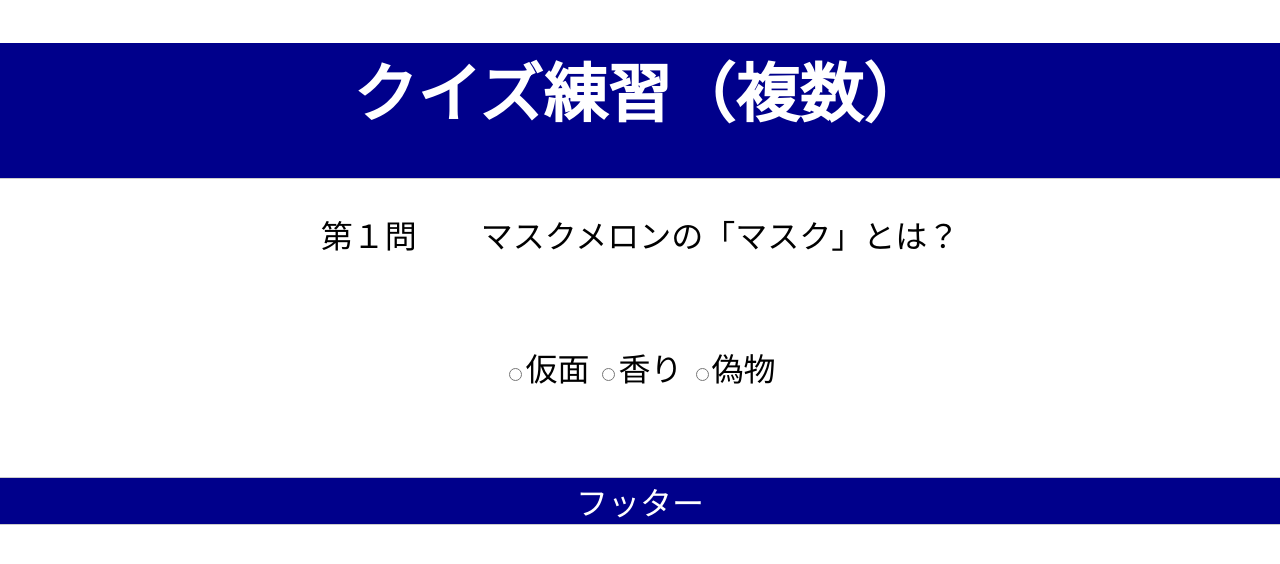
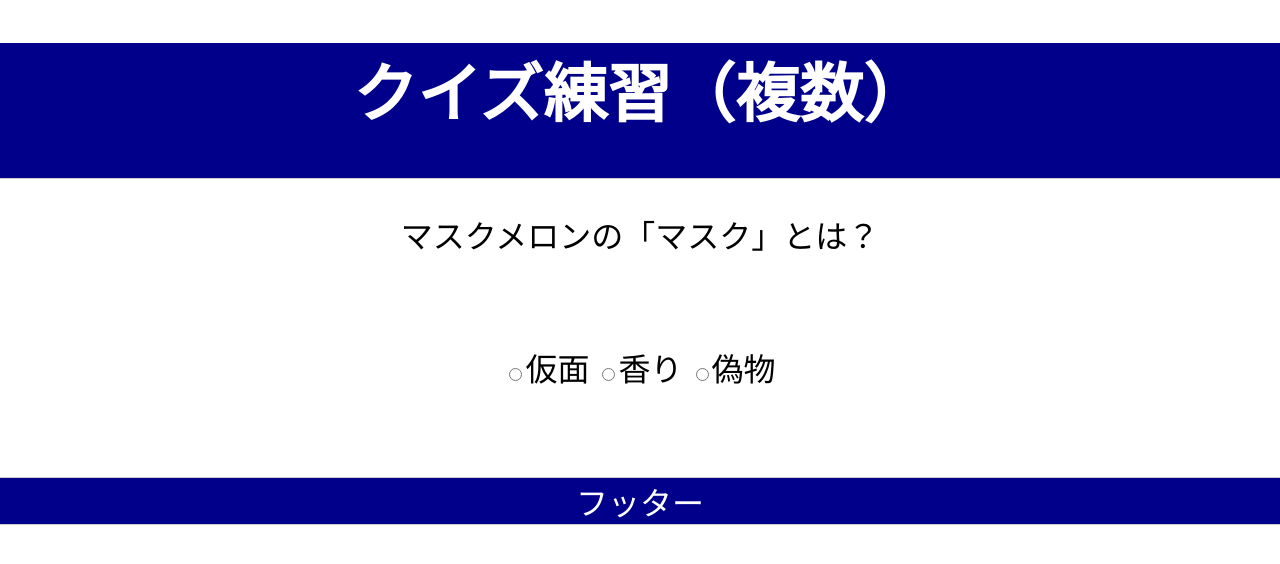
Before and after one commit to iris-river28/prog, a plain HTML site: page js09/quizekadai.html in a window 1280 px wide. Drawn offline with nearby package versions, Linux system fonts and the light colour scheme.

Commit message:
再：第9回課題

```diff
--- a/js09/quizekadai.html
+++ b/js09/quizekadai.html
@@ -10,7 +10,8 @@
 <body>
 
 <header>
-    <h1 id="num">クイズ練習（複数）</h1>
+    <h1>クイズ練習（複数）</h1>
+    <h1 id="num"></h1>
 </header>
 
 <main>
@@ -29,12 +30,12 @@
   //以下に配列を記述してください。
   //問題文[配列]
 const qs = [
-    "第１問　　マスクメロンの「マスク」とは？",
-    "第２問　　二十世紀梨が発見されたのはいつ？",
-    "第３問　　ウォッカの名前の由来は？",
-    "第４問　　シュークリームの「シュー」とは？",
-    "第５問　　ラーメンの丼にある渦巻き模様は、何を意味している？",
-    "第６問　　カルピスの、ラベルの水玉が表しているのは？"
+    "マスクメロンの「マスク」とは？",
+    "二十世紀梨が発見されたのはいつ？",
+    "ウォッカの名前の由来は？",
+    "シュークリームの「シュー」とは？",
+    "ラーメンの丼にある渦巻き模様は、何を意味している？",
+    "カルピスの、ラベルの水玉が表しているのは？"
 ];
 
   //回答選択肢[多重配列]
@@ -58,12 +59,12 @@ $("#toi2").html( toi[i][1] );
 $("#toi3").html( toi[i][2] );
 
   //2.ラジオボタンをクリックしたらイベント発生！(クリックイベント)
-let j=0;
+let count=0;
 $("[name=toi]").on("click", function(){
     const v = $(this).val();
     if(ans[i] == v){
        $("h1").text("正解");
-        j++;
+        count++;
     }else{
         $("h1").text("不正解");
     }
@@ -73,8 +74,9 @@ $("[name=toi]").on("click", function(){
         $("#toi1").html( toi[i][0] );
         $("#toi2").html( toi[i][1] );
         $("#toi3").html( toi[i][2] );
+        $("#num").html("第"+(i+1)+"問");
     }else{
-        alert('終了'+ j +'問正解！');
+        alert('終了 '+ count +'問正解！');
     }
 });
 
```
